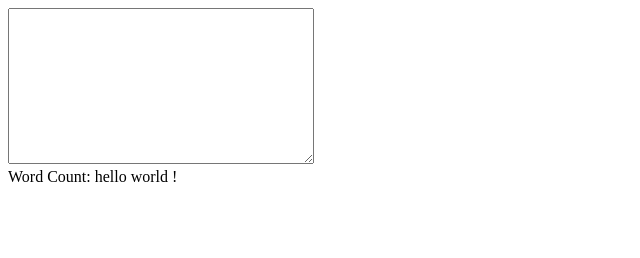
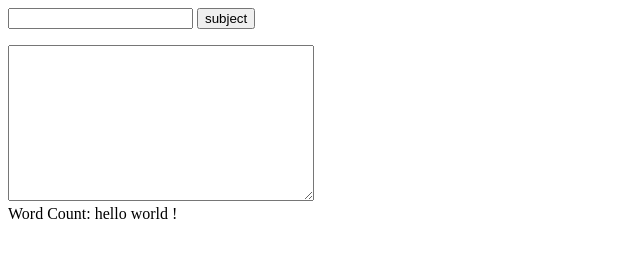
Before and after one commit to code-with-imran/E-Commerce, a plain HTML site: page Shopcart/Frontend/js-practice/index.html in a window 1280 px wide. Shown: the whole page, without its empty margins (0-640 px from the left). Drawn offline with Linux system fonts and the light colour scheme.

Commit message:
Update index.html
i am create input typing onlie number not run text

```diff
--- a/Shopcart/Frontend/js-practice/index.html
+++ b/Shopcart/Frontend/js-practice/index.html
@@ -10,9 +10,19 @@
             width: 300px;
             height: 150px;
         }
+
+        .box{
+            width="400px";
+            height="400px";
+        }
+        .box input,button{
+            width="150px";
+            height="40px";
+        }
+
+
     </style>
 </head>
-
 <body>
     <!-- <input list="li" onselect="alert('hello')">
     <datalist id="li">
@@ -23,10 +33,19 @@
         <option value="guavava"></option>
     </datalist> -->
 
+    <!-- input Number -->
+    <div class="box">
+        <input type="text" id="nu">
+        <button id="sub">subject</button>
+        <p id="demo"></p>
+    </div>
+
 
     <textarea name="typetext" id="typing">
     </textarea><br>
     <label for="typing">Word Count: <span id="word"></span></label>
+
+
 
     <script>
 
@@ -40,6 +59,14 @@
         })
         word.innerHTML = "hello world !";
 
+        // box input
+        let inp = document.getElementById("nu");
+        let btn = document.getElementById("sub");
+        let print = document.getElementById("demo");
+
+        btn.addEventLessner("click",function(){
+
+        })
 
 
     </script>
```
